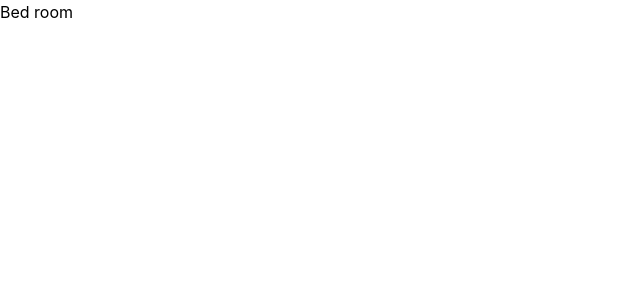
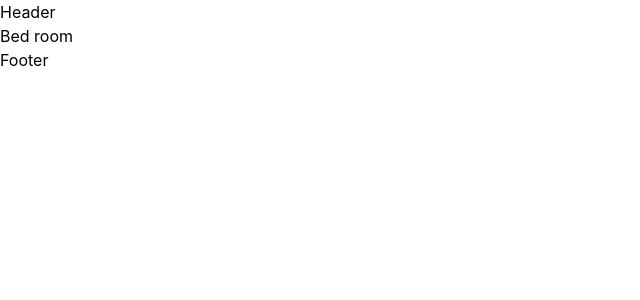
Before and after one commit to rts-cmk-wu06/smartlight-ui-WilliamDeckmann, a React (Create React App) app: page /balcony in a window 1280 px wide. Shown: the top 300 px of the page, without its empty margins (0-640 px from the left). Built offline with nearby package versions, Linux system fonts and the light colour scheme.

Commit message:
Add basic page structure

```diff
--- a/src/templates/App.js
+++ b/src/templates/App.js
@@ -5,10 +5,18 @@ import { Routes, Route } from "react-router-dom";
 import ControlPanel from "../pages/ControlPanel";
 import BedRoom from "../pages/BedRoom";
 
+// Templates
+import Header from "./Header";
+import Main from "./Main";
+import Footer from "./Footer";
 
 function App() {
   return (
     <div className="App">
+      <Header>
+        Header
+      </Header>
+      <Main>
         <Routes>
           <Route path="/" element={<ControlPanel />} />
           <Route path="/bed-room" element={<BedRoom />} />
@@ -18,6 +26,10 @@ function App() {
           <Route path="/outdoor" element={<BedRoom />} />
           <Route path="/balcony" element={<BedRoom />} />
         </Routes>
+      </Main>
+      <Footer>
+        Footer
+      </Footer>
     </div>
   );
 }
--- /dev/null
+++ b/src/templates/Footer.js
@@ -0,0 +1,9 @@
+const Footer = (props) => {
+    return (
+        <div className="Footer">
+            {props.children}
+        </div>
+    );
+}
+
+export default Footer;
--- /dev/null
+++ b/src/templates/Header.js
@@ -0,0 +1,9 @@
+const Header = (props) => {
+    return (
+        <div className="Header">
+            {props.children}
+        </div>
+    );
+}
+
+export default Header;
--- /dev/null
+++ b/src/templates/Main.js
@@ -0,0 +1,9 @@
+const Main = (props) => {
+    return (
+        <div className="Main">
+            {props.children}
+        </div>
+    );
+}
+
+export default Main;
```
Lines whose indentation alone changed are shown as unchanged.
